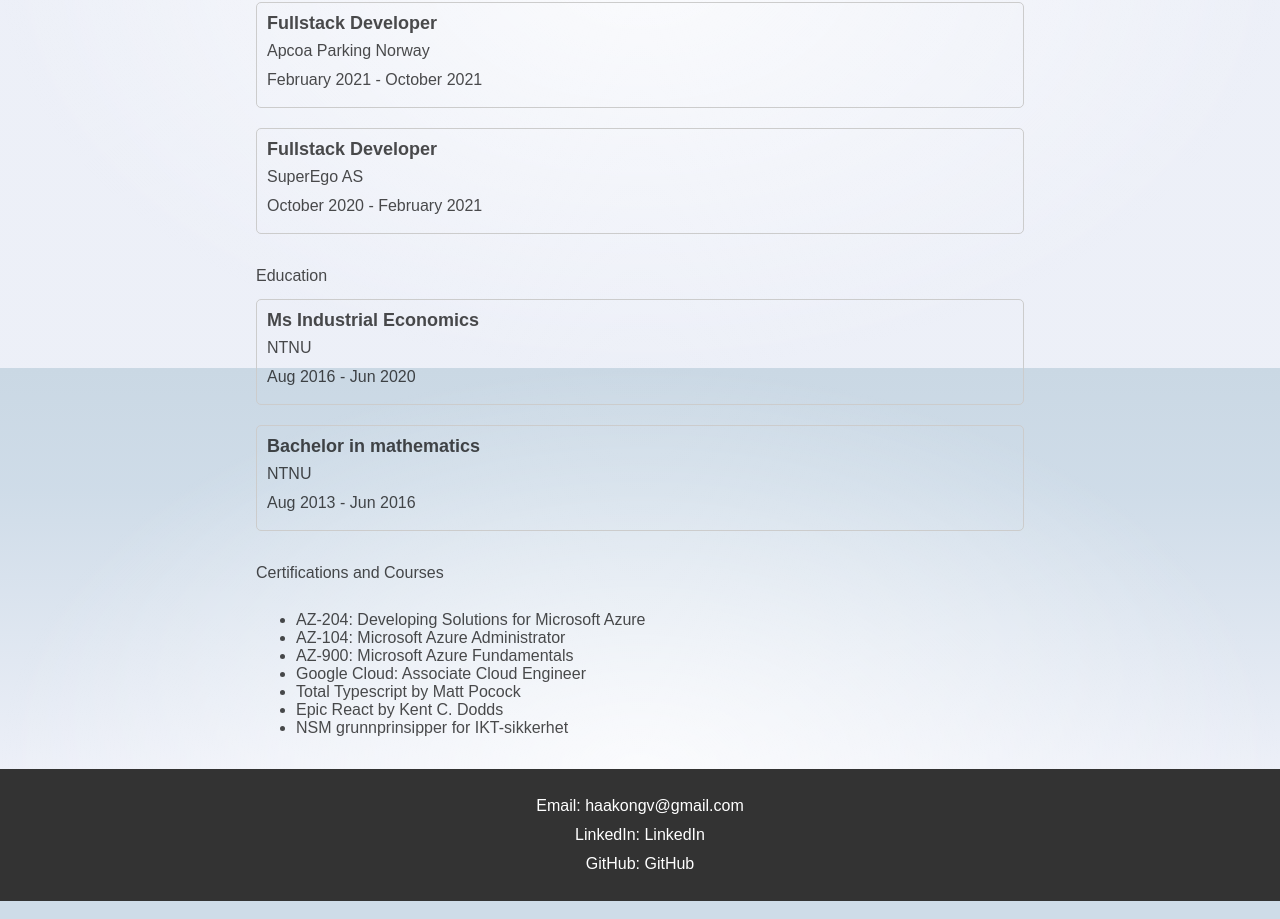
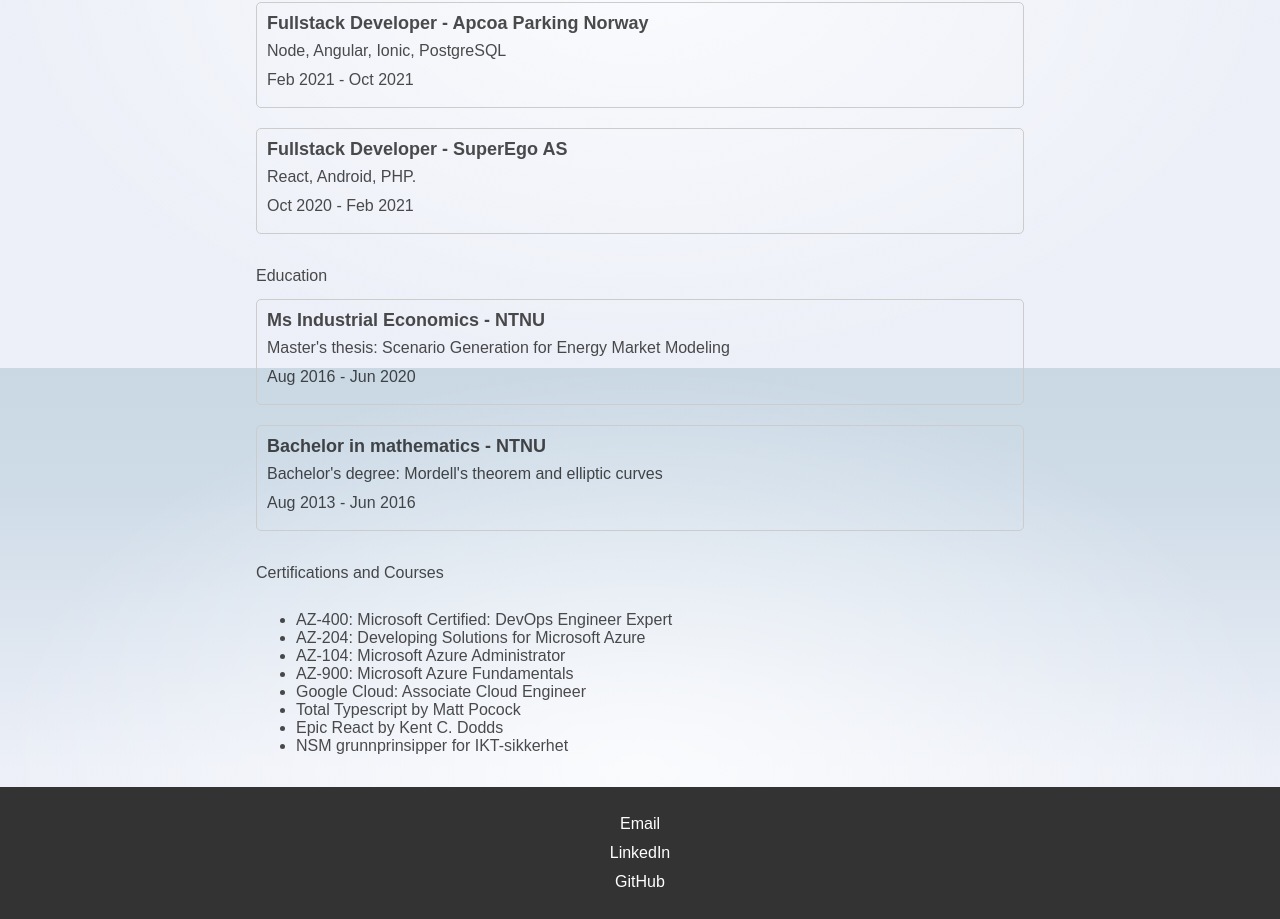
Before and after one commit to hakver29/webpage-svelte, a SvelteKit app: page /resume in a window 1280 px wide. Shown: the part 432-1351 px from the top of the page. Built offline with nearby package versions, Linux system fonts and the light colour scheme.

Commit message:
refactor some texts and smaller things

```diff
--- a/src/routes/+layout.svelte
+++ b/src/routes/+layout.svelte
@@ -17,9 +17,9 @@
 	<footer>
 		<div class="footer-content">
 			<div class="footer-contact">
-				<p>Email: <a href="mailto:{email}">{email}</a></p>
-				<p>LinkedIn: <a href="{linkedin}" target="_blank" rel="noopener noreferrer">LinkedIn</a></p>
-				<p>GitHub: <a href="{github}" target="_blank" rel="noopener noreferrer">GitHub</a></p>
+				<p><a href="mailto:{email}">Email</a></p>
+				<p><a href="{linkedin}" target="_blank" rel="noopener noreferrer">LinkedIn</a></p>
+				<p><a href="{github}" target="_blank" rel="noopener noreferrer">GitHub</a></p>
 			</div>
 		</div>
 	</footer>
--- a/src/routes/+page.svelte
+++ b/src/routes/+page.svelte
@@ -7,11 +7,11 @@
 	<h1>Håkon Verås</h1>
 
 	<p>
-		I am a Software Developer currently living in Oslo, Norway. During my spare time I enjoy working, hang out with friends, reading books and spend time with my girlfriend. I also have some interest in Economics and Mathematics.
+		I am a Software Developer currently living in Oslo, Norway. During my spare time I enjoy working, hang out with friends, reading books and spend time with my girlfriend. I also have some hobby interests in Economics and Mathematics.
 	</p>
 
 	<p>
-		This is me getting beaten up when I was doing boxing at the 48 kg weight limit: https://www.youtube.com/watch?v=quyL5Lv5Nfw&t=20s&ab_channel=boksehaakon
+		<a href="https://www.youtube.com/watch?v=quyL5Lv5Nfw&t=20s&ab_channel=boksehaakon">This</a> is me getting beaten up when I was doing boxing at the 48 kg weight limit back in 2009.
 	</p>
 
 	<p>
--- a/src/routes/Education.svelte
+++ b/src/routes/Education.svelte
@@ -7,8 +7,8 @@
 </script>
 
 <div class="education">
-    <h3>{degree}</h3>
-    <p>{university}</p>
+    <h3>{degree} - {university}</h3>
+    <p>{description}</p>
     <p>{startDate} - {endDate}</p>
 </div>
 
--- a/src/routes/Experience.svelte
+++ b/src/routes/Experience.svelte
@@ -7,8 +7,8 @@
 </script>
 
 <div class="experience">
-    <h3>{jobTitle}</h3>
-    <p>{company}</p>
+    <h3>{jobTitle} - {company}</h3>
+    <p>{description}</p>
     <p>{startDate} - {endDate}</p>
 </div>
 
--- a/src/routes/resume/+page.svelte
+++ b/src/routes/resume/+page.svelte
@@ -6,22 +6,22 @@
 		{
 			jobTitle: 'Fullstack Developer',
 			company: 'Storebrand',
-			startDate: 'October 2021',
-			endDate: 'Present',
-			description: 'React, Java 11, PostgreSQL, Couchbase',
+			startDate: 'Oct 2021',
+			endDate: 'May 2024',
+			description: 'React, Angular, Java, Kotlin, PostgreSQL, Couchbase',
 		},
 		{
 			jobTitle: 'Fullstack Developer',
 			company: 'Apcoa Parking Norway',
-			startDate: 'February 2021',
-			endDate: 'October 2021',
+			startDate: 'Feb 2021',
+			endDate: 'Oct 2021',
 			description: 'Node, Angular, Ionic, PostgreSQL',
 		},
 		{
 			jobTitle: 'Fullstack Developer',
 			company: 'SuperEgo AS',
-			startDate: 'October 2020',
-			endDate: 'February 2021',
+			startDate: 'Oct 2020',
+			endDate: 'Feb 2021',
 			description: 'React, Android, PHP.',
 		},
 	];
@@ -32,14 +32,14 @@
 			university: 'NTNU',
 			startDate: 'Aug 2016',
 			endDate: 'Jun 2020',
-			description: 'Integrated 5-year engineering program.'
+			description: 'Master\'s thesis: Scenario Generation for Energy Market Modeling'
 		},
 		{
 			degree: 'Bachelor in mathematics',
 			university: 'NTNU',
 			startDate: 'Aug 2013',
 			endDate: 'Jun 2016',
-			description: ''
+			description: 'Bachelor\'s degree: Mordell\'s theorem and elliptic curves'
 		},
 	];
 </script>
@@ -52,7 +52,7 @@
 <div class="text-column">
 	<h1>Resume</h1>
 	<p>
-		I am 4x Certified in Azure and Google Cloud Platform. 482.5 student credits from NTNU, Trondheim. I was also a finalist in the National Math Competition for High school students in 2013. I generally enjoy thinking about complex problems.
+		I have a total of 482.5 student credits from NTNU, Trondheim. I was a finalist in the National Math Competition for High school students in 2013, and I have somewhere over 100 computational problems solved at <a href="https://projecteuler.net/">Project Euler</a>.
 	</p>
 
 	<h2>Work Experience</h2>
@@ -67,6 +67,7 @@
 
 	<h2>Certifications and Courses</h2>
 	<ul>
+	    <li>AZ-400: Microsoft Certified: DevOps Engineer Expert</li>
 		<li>AZ-204: Developing Solutions for Microsoft Azure</li>
 		<li>AZ-104: Microsoft Azure Administrator </li>
 		<li>AZ-900: Microsoft Azure Fundamentals </li>
```
